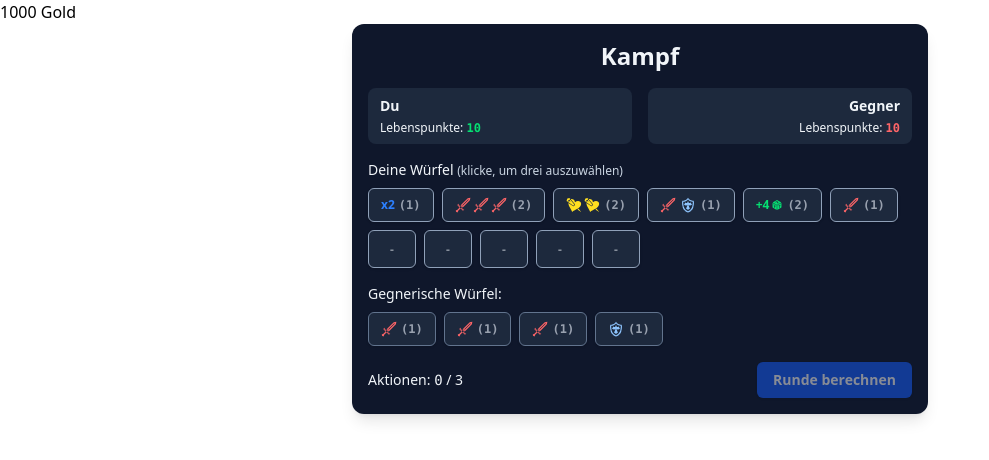
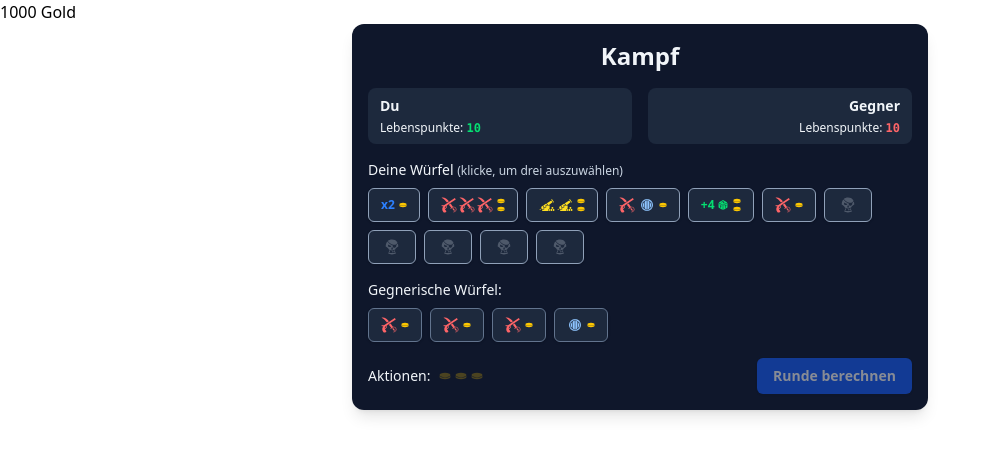
Before and after one commit to AchillesGit/tide-and-trade, a React (Vite) app: page /battle in a window 1280 px wide. Both pictures are taken after a click on the button "Würfeln". Shown: the top 460 px of the page, without its empty margins (0-989 px from the left). Built offline with nearby package versions, Linux system fonts and the light colour scheme.

Commit message:
change icons and cost ui

```diff
--- a/src/components/battle/Battle.tsx
+++ b/src/components/battle/Battle.tsx
@@ -1,5 +1,6 @@
 import React from "react";
 
+import { GiToken } from "react-icons/gi";
 import { useNavigate } from "react-router-dom";
 
 import FaceIcons from "./FaceIcons";
@@ -18,6 +19,11 @@ const Battle: React.FC = () => {
     maxActions,
     rolls,
   } = useBattle();
+
+  const usedActions = selectedIds.reduce((sum, sid) => {
+    const roll = rolls.player.find((r) => r.id === sid);
+    return sum + (roll?.face.cost ?? 1);
+  }, 0);
 
   return (
     <div className="p-4 max-w-xl mx-auto space-y-4 bg-slate-900 text-slate-100 rounded-xl shadow-lg">
@@ -134,26 +140,27 @@ const Battle: React.FC = () => {
               </div>
 
               <div className="flex items-center justify-between text-sm">
-                <p>
-                  Aktionen:{" "}
-                  <span className="font-mono">
-                    {selectedIds.reduce((sum, sid) => {
-                      const roll = rolls.player.find((r) => r.id === sid);
-                      return sum + (roll?.face.cost ?? 1);
-                    }, 0)}
-                  </span>{" "}
-                  / {maxActions}
+                <p className="flex items-center gap-2">
+                  Aktionen:
+                  <span className="flex items-center gap-1">
+                    {Array.from({ length: maxActions }, (_, i) => (
+                      <GiToken
+                        key={i}
+                        className={`w-3 h-3 ${
+                          i < usedActions
+                            ? "text-yellow-400"
+                            : "text-yellow-400 opacity-25"
+                        }`}
+                      />
+                    ))}
+                  </span>
                 </p>
+
                 <button
                   className="inline-flex items-center justify-center rounded-md bg-blue-600 px-4 py-2 text-sm font-semibold text-white shadow hover:bg-blue-700 disabled:opacity-50 disabled:cursor-not-allowed transition cursor-pointer"
+                  disabled={usedActions !== maxActions}
                   onClick={handleResolve}
                   type="button"
-                  disabled={
-                    selectedIds.reduce((sum, sid) => {
-                      const roll = rolls.player.find((r) => r.id === sid);
-                      return sum + (roll?.face.cost ?? 1);
-                    }, 0) !== maxActions
-                  }
                 >
                   Runde berechnen
                 </button>
--- a/src/components/battle/FaceIcons.tsx
+++ b/src/components/battle/FaceIcons.tsx
@@ -1,8 +1,10 @@
 import {
-  GiBroadsword,
-  GiCrossShield,
-  GiHeartStake,
   GiPerspectiveDiceSixFacesRandom,
+  GiPirateCannon,
+  GiPirateSkull,
+  GiRoundShield,
+  GiSaberAndPistol,
+  GiToken,
 } from "react-icons/gi";
 
 import type { FC } from "react";
@@ -22,7 +24,7 @@ const FaceIcons: FC<FaceEffect> = ({
 
   if (attack > 0) {
     const icons = Array.from({ length: attack }, (_, i) => (
-      <GiBroadsword key={`a-${i}`} className="w-4 h-4" />
+      <GiSaberAndPistol key={`a-${i}`} className="w-4 h-4" />
     ));
     elements.push(
       <span key="attack" className="flex items-center gap-0.5 text-red-400">
@@ -32,7 +34,7 @@ const FaceIcons: FC<FaceEffect> = ({
   }
   if (defense > 0) {
     const icons = Array.from({ length: defense }, (_, i) => (
-      <GiCrossShield key={`d-${i}`} className="w-4 h-4" />
+      <GiRoundShield key={`d-${i}`} className="w-4 h-4" />
     ));
     elements.push(
       <span key="defense" className="flex items-center gap-0.5 text-blue-300">
@@ -42,7 +44,7 @@ const FaceIcons: FC<FaceEffect> = ({
   }
   if (absDmg > 0) {
     const icons = Array.from({ length: absDmg }, (_, i) => (
-      <GiHeartStake key={`h-${i}`} className="w-4 h-4" />
+      <GiPirateCannon key={`h-${i}`} className="w-4 h-4" />
     ));
     elements.push(
       <span key="dmg" className="flex items-center gap-0.5 text-yellow-300">
@@ -75,11 +77,17 @@ const FaceIcons: FC<FaceEffect> = ({
       </span>,
     );
   }
-  elements.push(
-    <span key="cost" className="text-xs text-gray-400 font-mono">
-      ({cost})
-    </span>,
-  );
+  if (cost > 0) {
+    const coins = Array.from({ length: cost }, (_, i) => (
+      <GiToken key={`coin-${i}`} className="w-2 h-2 text-yellow-400" />
+    ));
+
+    elements.push(
+      <span key="cost" className="flex flex-col items-center">
+        {coins}
+      </span>,
+    );
+  }
 
   const hasEffect =
     attack ||
@@ -89,7 +97,9 @@ const FaceIcons: FC<FaceEffect> = ({
     attackMultiplier > 1 ||
     defenseMultiplier > 1;
   return !hasEffect ? (
-    <span className="text-xs opacity-50">-</span>
+    <span className="flex items-center justify-center opacity-40 text-gray-400">
+      <GiPirateSkull className="w-4 h-4" />
+    </span>
   ) : (
     <div className="flex items-center justify-center gap-1">{elements}</div>
   );
```
